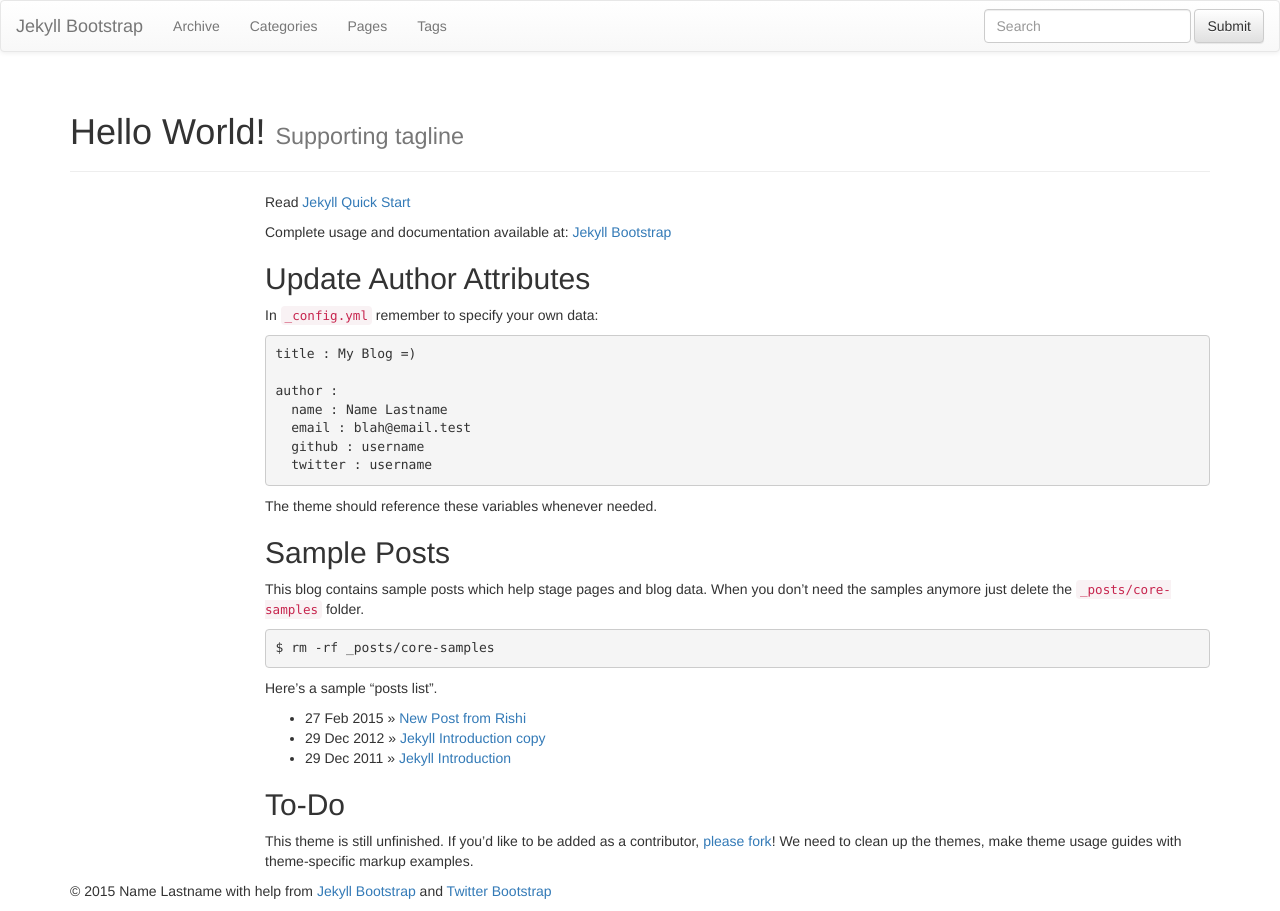
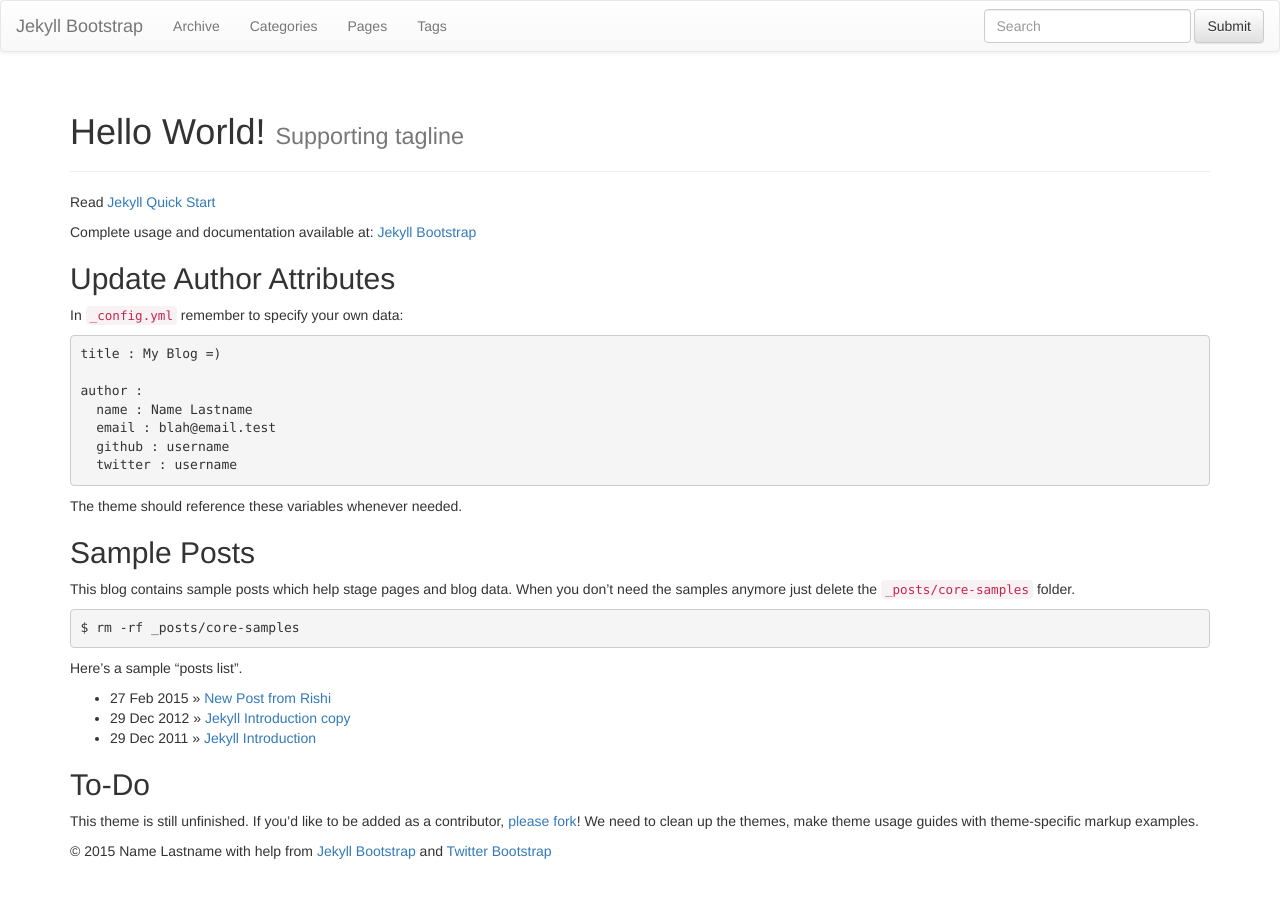
Before and after one commit to rluchun/rluchun.github.io, a Jekyll site: the page built from index.md, in a window 1280 px wide. Built offline with Jekyll 4.4.1, drawn with Linux system fonts in a browser that asks for light colours; nearby versions of some CDN libraries; library files that are not in the unit come from our copies.

Commit message:
Revert "change to layout"
This reverts commit ca8625d4c1e9f932091fe80d4ccad5e8612d56d2.

```diff
--- a/_includes/themes/bootstrap-3/page.html
+++ b/_includes/themes/bootstrap-3/page.html
@@ -3,7 +3,7 @@
 </div>
 
 <div class="row">
-  <div class="col-xs-12  col-md-offset-2 col-md-10">
+  <div class="col-xs-12">
     {{ content }}
   </div>
 </div>
```
